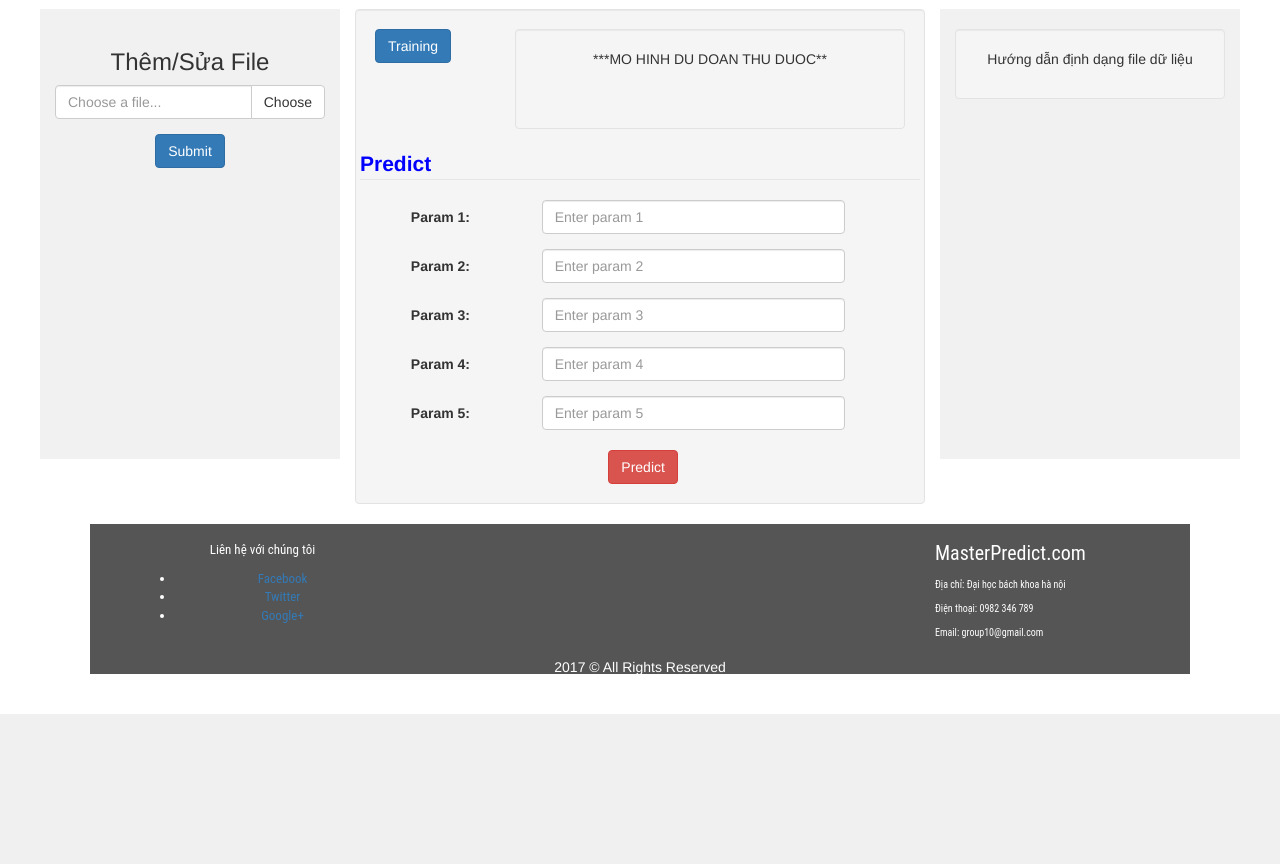
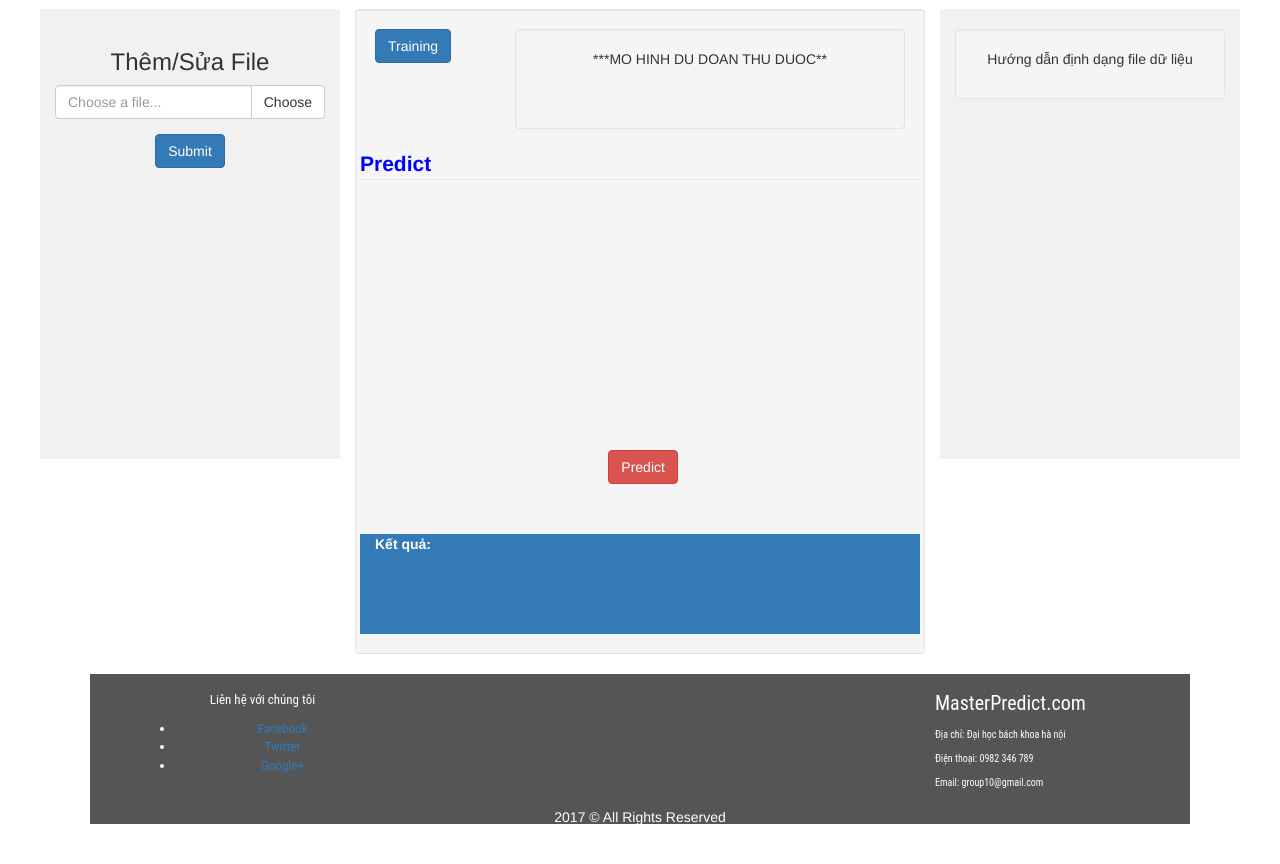
Before and after one commit to buitrungtbc4/hetrogiup, a Flask app: page / in a window 1280 px wide. Shown: the part 163-1027 px from the top of the page. Before the commit the page ends 877 px from the top, so only its background shows below. Run offline with Flask 2, Linux system fonts and the light colour scheme; the visitor is signed in with stand-in values (Sample User, id 1); some libraries are stand-ins or nearby versions.

Commit message:
update server.py and train.js

```diff
--- a/server.py
+++ b/main.py
@@ -72,8 +72,8 @@
     return '.' in filename and \
            filename.rsplit('.', 1)[1].lower() in ALLOWED_EXTENSIONS
 
-
 @app.route('/uploadFile', methods=['GET', 'POST'])
+@app.route('/uploadFile/<message>', methods=['GET', 'POST'])
 def upload_file():
     if request.method == 'POST':
         # check if the post request has the file part
@@ -92,7 +92,8 @@
             username = session['username']
             update_column(username, 'path_file', filename)
             file.save(os.path.join(app.config['UPLOAD_FOLDER'], filename))
-            return redirect('/home')
+            message = "Upload file thanh cong"
+            return render_template("home.html", name=message)
     return home()
 
 
@@ -104,15 +105,35 @@
 def trainning():
     username = session['username']
     filename = select_school(username).filepath
-    theta, mu, sigma = strain(path(filename))
-    round_theta = np.round(theta,3).tolist()
-    round_mu = round(mu,3)
-    round_sigma = round(sigma,3)
+    listColumn, theta, mu, sigma = strain(path(filename))
+    round_theta = np.round(theta, 3).tolist()
+    round_mu = np.round(mu, 3).tolist()
+    round_sigma = np.round(sigma, 3).tolist()
     return jsonify(
         theta= round_theta,
         mu= round_mu,
-        sigma= round_sigma
+        sigma= round_sigma,
+        listColumn = listColumn
     )
+
+@app.route('/predict', methods=['GET', 'POST'])
+def predictR():
+
+    # A = [2,3,4]
+    # theta =[1,2,3,4]
+    # mu =[1,2,2]
+    # sigma = [1,1,1]
+    A=[]
+    username = session['username']
+    filename = select_school(username).filepath
+    listColumn, theta, mu, sigma = strain(path(filename))
+    for i in range(0, len(listColumn)-1):
+        A.append(request.form["param"+str(i)].strip())
+    X = np.array(A)
+    predictd = predict(X, theta, mu, sigma).tolist()
+
+    return jsonify(predictd=predictd)
+
 
 
 if __name__ == "__main__":
--- /dev/null
+++ b/static/js/predict.js
@@ -0,0 +1,18 @@
+$(document).ready(()=> {
+    $('#predict').on('click', function(){
+        $.ajax({
+          type: 'POST',
+          url: '/predict',
+          data: '',
+          contentType: false,
+          cache: false,
+          processData: false,
+          success: function(result) {
+           $("#rs").text(result['name']);
+     }
+
+   });
+
+  });
+
+})
--- a/static/js/train.js
+++ b/static/js/train.js
@@ -11,9 +11,45 @@
        $("#theta").text( "Trọng số : " + result['theta']);
        $("#mean").text( "Trung bình : " + result['mu']);
        $("#sigma").text( "Độ lệch chuẩn : " + result['sigma']);
+       addFormParams(result['listColumn']);
+
      }
+
    });
 
-  })
+  });
+  function addFormParams(listColumn){
+
+   var container = document.getElementById('form_predict');
+   while (container.hasChildNodes()) {
+     container.removeChild(container.lastChild);
+   }
+
+   for (i = 0; i < listColumn.length-1; i++) {
+     var params = document.createElement("div");
+     params.className="form-group";
+     var divv= document.createElement("div");
+     divv.className="col-sm-1";
+     var div_input= document.createElement("div");
+     div_input.className="col-sm-8";
+     var input = document.createElement("input");
+     input.id = "param"+i;
+     input.className= "form-control";
+     input.placeholder= "Enter params" +i;
+     var label= document.createElement("Label");
+     label.className="control-label col-sm-3"
+     label.setAttribute("for", input);
+     label.innerHTML = listColumn[i]+" :";
+     div_input.appendChild(input);
+     params.appendChild(label);
+     params.appendChild(divv);
+     params.appendChild(div_input);
+     container.appendChild(params);
+
+
+   }
+
+
+ }
 
 })
--- a/templates/home.html
+++ b/templates/home.html
@@ -94,6 +94,12 @@
                         <div class="form-group">
                             <button id="btnSubmitFile" type="submit" class="btn btn-primary pull-center">Submit</button>
                         </div>
+                        <div class="form-group">
+                        {% if name %}
+                        <p class="text-danger">{{ name }}</p>
+                        {% endif %}
+
+                    </div>
                     </form>
                     <script>
                         function bs_input_file() {
@@ -110,7 +116,6 @@
                                         });
                                         $(this).find('input').css("cursor","pointer");
                                         $(this).find('input').mousedown(function() {
-                                            $(this).parents('.input-file').prev().click();
                                             return false;
                                         });
                                         return element;
@@ -154,57 +159,35 @@
                                 <fieldset>
                                     <legend style="color:blue;font-weight:bold;">Predict</legend>
                                     <div class="col-sm-12" style="width: 500px; height:250px; overflow:scroll;">
-                                        <form class="form-horizontal">
-                                            <div class="form-group">
-                                                <label class="control-label col-sm-3">Param 1:</label>
+                                        <form class="form-horizontal" id="form_predict">
+                                           <!--  <div class="form-group">
+                                                <label class="control-label col-sm-3" id="param1"></label>
                                                 <div class="col-sm-1"></div>
                                                 <div class="col-sm-8">
                                                     <input type="email" class="form-control"
                                                     placeholder="Enter param 1">
                                                 </div>
-                                            </div>
-                                            <div class="form-group">
-                                                <label class="control-label col-sm-3">Param 2:</label>
-                                                <div class="col-sm-1"></div>
-                                                <div class="col-sm-8">
-                                                    <input type="email" class="form-control"
-                                                    placeholder="Enter param 2">
-                                                </div>
-                                            </div>
-                                            <div class="form-group">
-                                                <label class="control-label col-sm-3">Param 3:</label>
-                                                <div class="col-sm-1"></div>
-                                                <div class="col-sm-8">
-                                                    <input type="email" class="form-control"
-                                                    placeholder="Enter param 3">
-                                                </div>
-                                            </div>
-                                            <div class="form-group">
-                                                <label class="control-label col-sm-3">Param 4:</label>
-                                                <div class="col-sm-1"></div>
-                                                <div class="col-sm-8">
-                                                    <input type="email" class="form-control"
-                                                    placeholder="Enter param 4">
-                                                </div>
-                                            </div>
-                                            <div class="form-group">
-                                                <label class="control-label col-sm-3">Param 5:</label>
-                                                <div class="col-sm-1"></div>
-                                                <div class="col-sm-8">
-                                                    <input type="email" class="form-control"
-                                                    placeholder="Enter param 5">
-                                                </div>
-                                            </div>
+                                            </div> -->
+
+
                                         </form>
                                     </div>
                                     <div class="form-group">
                                         <div class="col-sm-offset-5 col-sm-12">
-                                            <button type="submit" class="btn btn-danger">Predict</button>
+                                            <input type="button" class="btn btn-danger" id="predict" value="Predict">
                                         </div>
                                     </div>
                                 </fieldset>
                             </div>
                         </div>
+                        <div class="row bg-primary text-white" style="height:100px; background:#337ab7; margin-top:50px">
+                        <div class="col-sm-3">
+                            <label class="text-light" style="">Kết quả: </label>
+                        </div>
+                        <div class="col-sm-9">
+                            <p class="text-light" id="rs"></p>
+                        </div>
+                    </div>
                     </div>
                 </div>
 
@@ -260,5 +243,6 @@
 {% endblock %}
 
 <script src="/static/js/train.js"></script>
+<script src="/static/js/predict.js"></script>
 </body>
 </html>
```
Also changed, not shown: strainLinearResgression.py (+31 -13 lines), school.db, 2 other files. Lines whose indentation alone changed are shown as unchanged.
